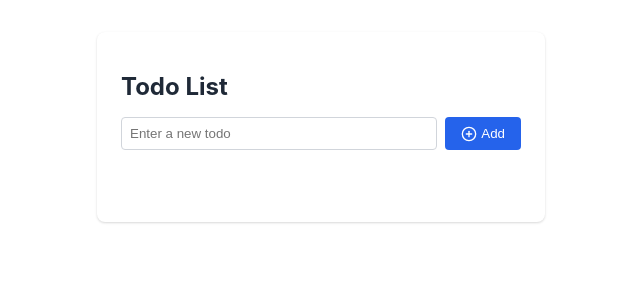
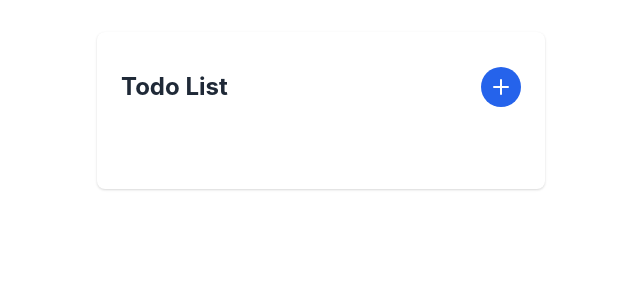
Before and after one commit to andreluizbianco/mytodo, a React (Create React App) app: page / in a window 1280 px wide. Shown: the top 300 px of the page, without its empty margins (319-959 px from the left). Built offline with nearby package versions, Linux system fonts and the light colour scheme.

Commit message:
Add Item changed. It is just a button. No input field needed. Clicking on + a new item is created and immediately editable (it is its own input field, no need for an input field to take space in the app

```diff
--- a/src/App.js
+++ b/src/App.js
@@ -1,6 +1,5 @@
 import React, { useState, useEffect } from "react";
 import { Reorder } from "framer-motion";
-import TodoHeader from "./TodoHeader";
 import TodoItem from "./TodoItem";
 import TodoItemNote from "./TodoItemNote";
 import "./TodoList.css";
@@ -17,10 +16,10 @@ function App() {
     localStorage.setItem("todos", JSON.stringify(todos));
   }, [todos]);
 
-  const addTodo = (text) => {
-    if (text.trim() !== "") {
-      setTodos([...todos, { id: Date.now(), text: text.trim(), note: "" }]);
-    }
+  const addTodo = () => {
+    const newTodo = { id: Date.now(), text: "", note: "" };
+    setTodos([...todos, newTodo]);
+    setSelectedTodo(newTodo);
   };
 
   const removeTodo = (id) => {
@@ -54,7 +53,24 @@ function App() {
 
   return (
     <div className="todo-container">
-      <TodoHeader addTodo={addTodo} />
+      <div className="todo-header">
+        <h1 className="todo-title">Todo List</h1>
+        <button onClick={addTodo} className="todo-add-button">
+          <svg
+            xmlns="http://www.w3.org/2000/svg"
+            viewBox="0 0 24 24"
+            fill="none"
+            stroke="currentColor"
+            strokeWidth="2"
+            strokeLinecap="round"
+            strokeLinejoin="round"
+            className="plus-icon"
+          >
+            <line x1="12" y1="5" x2="12" y2="19"></line>
+            <line x1="5" y1="12" x2="19" y2="12"></line>
+          </svg>
+        </button>
+      </div>
       <div className="todo-content">
         <Reorder.Group
           axis="y"
@@ -70,6 +86,9 @@ function App() {
               selectTodo={selectTodo}
               isSelected={selectedTodo && selectedTodo.id === todo.id}
               updateTodo={updateTodo}
+              isEditing={
+                selectedTodo && selectedTodo.id === todo.id && todo.text === ""
+              }
             />
           ))}
         </Reorder.Group>
--- a/src/TodoItem.js
+++ b/src/TodoItem.js
@@ -1,22 +1,40 @@
 import React, { useState, useRef, useEffect } from "react";
 import { Reorder, useDragControls } from "framer-motion";
 
-const TodoItem = ({ todo, removeTodo, selectTodo, isSelected, updateTodo }) => {
+const TodoItem = ({
+  todo,
+  removeTodo,
+  selectTodo,
+  isSelected,
+  updateTodo,
+  isEditing: isEditingProp,
+}) => {
   const dragControls = useDragControls();
-  const [isEditing, setIsEditing] = useState(false);
+  const [isEditing, setIsEditing] = useState(isEditingProp);
   const [editedText, setEditedText] = useState(todo.text);
   const editableSpanRef = useRef(null);
 
   useEffect(() => {
+    setIsEditing(isEditingProp);
+  }, [isEditingProp]);
+
+  useEffect(() => {
     if (isEditing) {
       editableSpanRef.current.focus();
-      // Place the cursor at the end of the text
-      const range = document.createRange();
-      const sel = window.getSelection();
-      range.setStart(editableSpanRef.current.childNodes[0], editedText.length);
-      range.collapse(true);
-      sel.removeAllRanges();
-      sel.addRange(range);
+      if (editedText.length > 0) {
+        // Only set cursor position if there's text
+        const range = document.createRange();
+        const sel = window.getSelection();
+        if (editableSpanRef.current.childNodes.length > 0) {
+          range.setStart(
+            editableSpanRef.current.childNodes[0],
+            editedText.length
+          );
+          range.collapse(true);
+          sel.removeAllRanges();
+          sel.addRange(range);
+        }
+      }
     }
   }, [isEditing, editedText]);
 
@@ -71,7 +89,7 @@ const TodoItem = ({ todo, removeTodo, selectTodo, isSelected, updateTodo }) => {
           suppressContentEditableWarning={true}
           className="todo-text"
         >
-          {todo.text}
+          {editedText || (isEditing ? "" : "New Todo")}
         </span>
         <button
           onClick={(e) => {
--- a/src/TodoList.css
+++ b/src/TodoList.css
@@ -32,14 +32,23 @@
   margin-right: 0.5rem;
 }
 
+.todo-header {
+  display: flex;
+  justify-content: space-between;
+  align-items: center;
+  margin-bottom: 1rem;
+}
+
 .todo-add-button {
   display: flex;
   align-items: center;
-  padding: 0.5rem 1rem;
+  justify-content: center;
+  width: 2.5rem;
+  height: 2.5rem;
   background-color: #2563eb;
   color: white;
   border: none;
-  border-radius: 0.25rem;
+  border-radius: 50%;
   cursor: pointer;
   transition: background-color 0.2s;
 }
@@ -49,9 +58,8 @@
 }
 
 .plus-icon {
-  width: 1rem;
-  height: 1rem;
-  margin-right: 0.25rem;
+  width: 1.5rem;
+  height: 1.5rem;
 }
 
 .todo-list {
```
